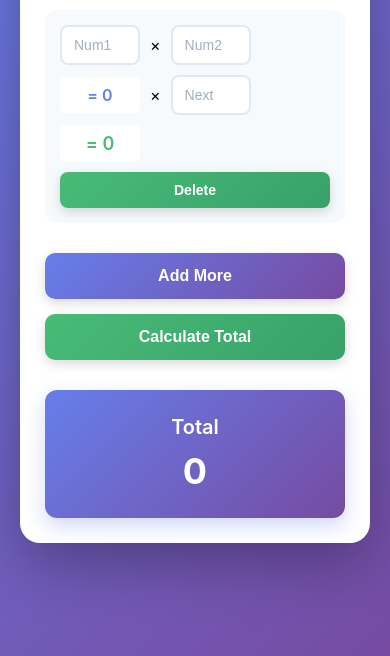
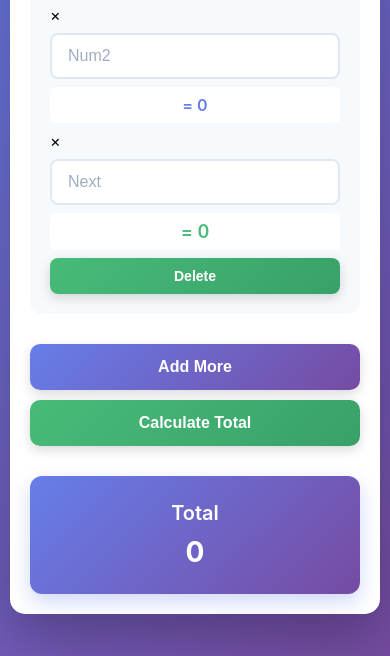
Before and after one commit to T-HariKrishna/MultiplicationOnMyRequirement, a plain HTML site: page index.html in a window 390 px wide. Shown: the part 188-844 px from the top of the page. Drawn offline with Linux system fonts and the light colour scheme.

Commit message:
Update index.html

```diff
--- a/index.html
+++ b/index.html
@@ -228,31 +228,54 @@
         }
       }
 
-      @media (max-width: 640px) {
+      @media (max-width: 440px) {
+        body {
+          padding: 20px 10px;
+        }
+
         .calculator-wrapper {
-          padding: 25px;
+          padding: 20px;
+          border-radius: 15px;
         }
 
         h2 {
-          font-size: 24px;
+          font-size: 22px;
         }
 
         .row {
-          padding: 15px;
+          flex-direction: column;
+          align-items: stretch;
+          gap: 8px;
         }
 
         input {
-          width: 80px;
-          padding: 10px 12px;
-          font-size: 14px;
+          width: 100%;
+          font-size: 16px; /* prevents zoom on mobile */
+        }
+
+        .result,
+        .final {
+          width: 100%;
+          text-align: center;
+        }
+
+        .delete-btn {
+          width: 100%;
+          margin-left: 0;
         }
 
         .button-group {
           flex-direction: column;
+          gap: 10px;
         }
 
         button {
           width: 100%;
+          font-size: 16px;
+        }
+
+        #total {
+          font-size: 28px;
         }
       }
     </style>
```
